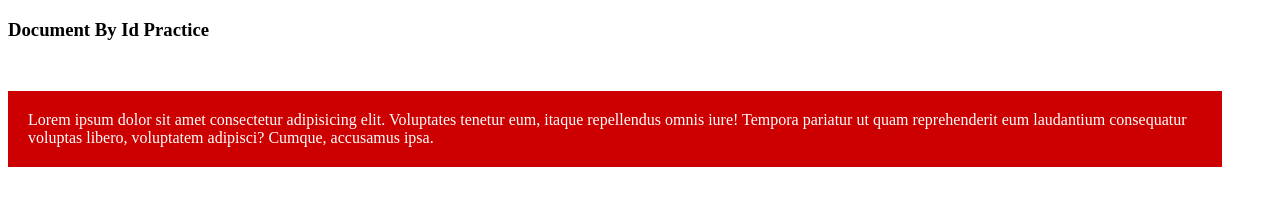
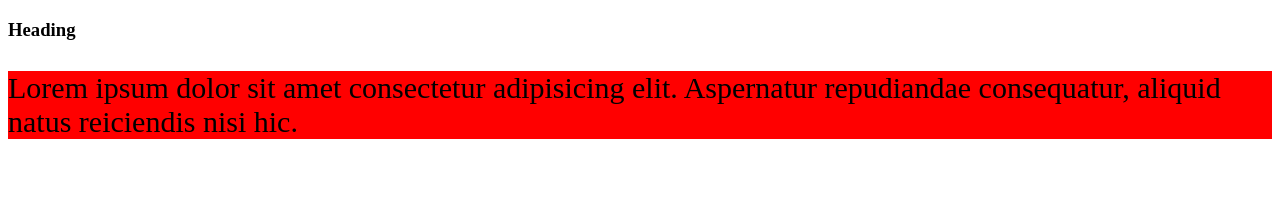
Before and after one commit to bcdgazam/18-HOW-JAVASCRIPT-WORKS-_-DOM, a plain HTML site: page practice/practice.html in a window 1280 px wide. Drawn offline with Linux system fonts and the light colour scheme.

Commit message:
practice

```diff
--- a/practice/practice.html
+++ b/practice/practice.html
@@ -3,20 +3,19 @@
 <head>
     <meta charset="UTF-8">
     <meta name="viewport" content="width=device-width, initial-scale=1.0">
-    <title>Practice</title>
+    <title>Dom practice</title>
 </head>
 <body>
     <section>
-        <h3>Document By Id Practice</h3>
-        <p id="special">Lorem ipsum dolor sit amet consectetur adipisicing elit. Voluptates tenetur eum, itaque repellendus omnis iure! Tempora pariatur ut quam reprehenderit eum laudantium consequatur voluptas libero, voluptatem adipisci? Cumque, accusamus ipsa.</p>
+        <content>
+            <h3>Heading</h3>
+            <p id="special">Lorem ipsum dolor sit amet consectetur adipisicing elit. Aspernatur repudiandae consequatur, aliquid natus reiciendis nisi hic.</p>
+        </content>
     </section>
     <script>
-        let firstParagraph = document.getElementById('special');
-        firstParagraph.style.backgroundColor = '#cc0000';
-        firstParagraph.style.color = '#fff';
-        firstParagraph.style.padding = '20px';
-        firstParagraph.style.margin = '50px';
-        firstParagraph.style.marginLeft = '0px';
+        let elementStyle = document.getElementById('special');
+        elementStyle.style.backgroundColor = 'red';
+        elementStyle.style.fontSize = '30px';
     </script>
 </body>
 </html>
--- a/summery.js
+++ b/summery.js
@@ -5,10 +5,9 @@
     18-3 How Javascript Run and why script order is important
     18-4 What is DOM (Document Object Model)
     18-5 Capture Elements from HTML File using getElementBy Id- (Taka an ID, Select it and style it.)
-    18-6 How to use getElementsByClassName and change innerHTML
+    18-6 How to use getElementsByClassName and change innerHTML (change style by using getElementsByClassName with for loop also change heading by js)
     18-7 How to use querySelector and querySelectorAll
     18-8 Node, node type, nodelist, htmlcollection, setAttribute
     18-9 How to add elements to HTML using Javascript
-    18-10 Module summary Javascript and DOM-
 
 */
```
Also changed, not shown: 18-7/index.html (+0 -16 lines).
